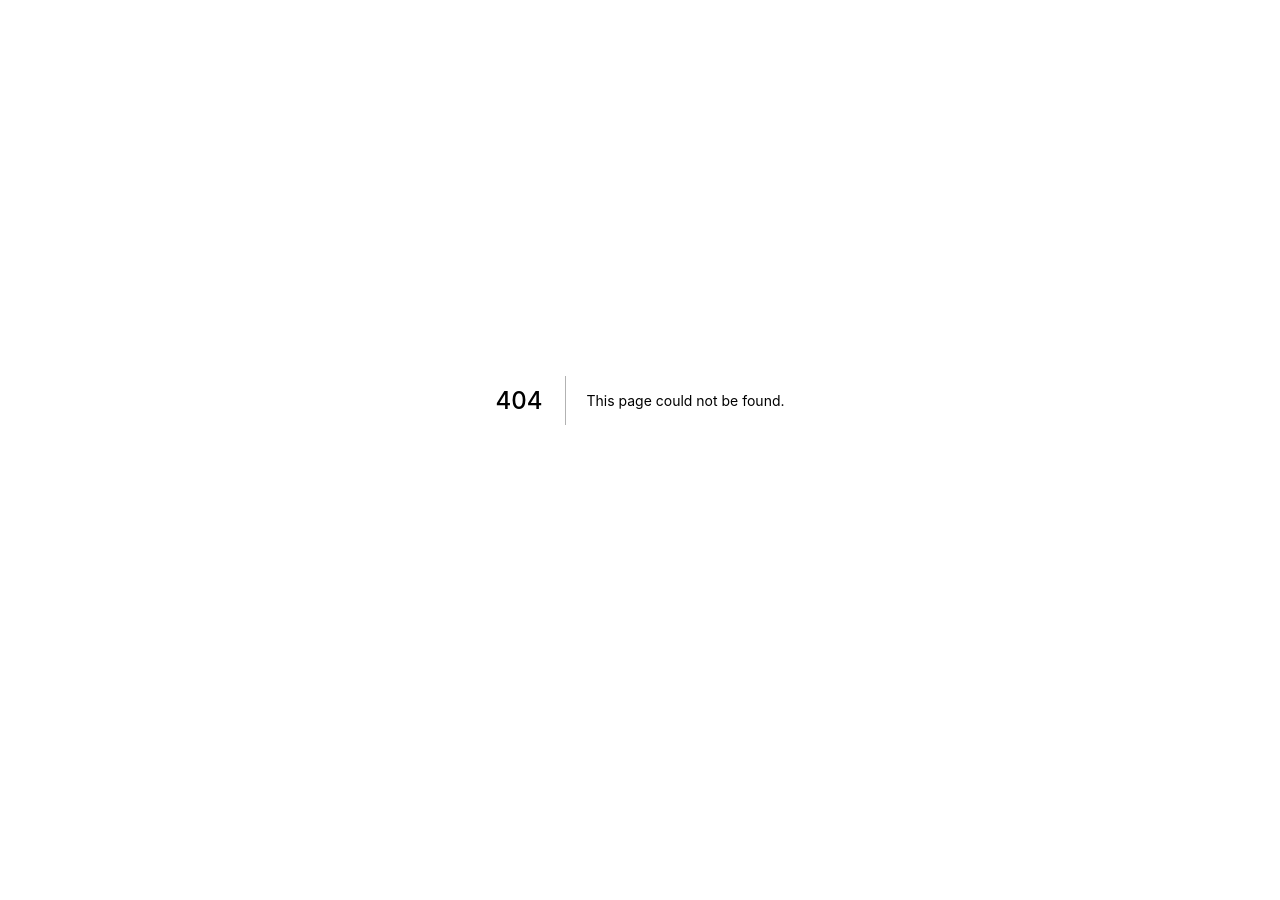
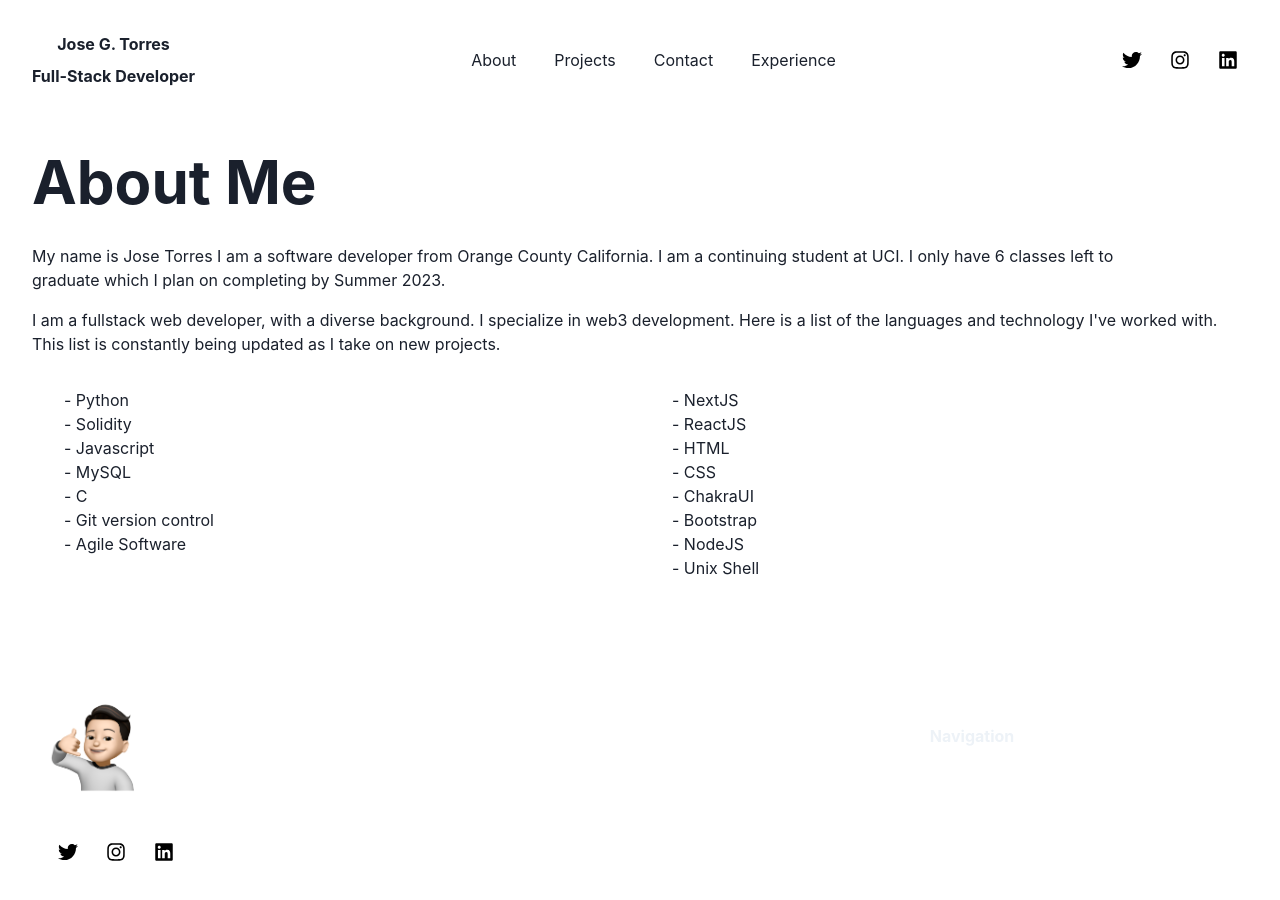
Before and after one commit to jtorresuci/portfolio-chakra-next, a Next.js app: page /about in a window 1280 px wide. Before the commit this address had no page. Shown: the top 900 px of the page. Before the commit the page ends 800 px from the top, so only its background shows below. Built offline with nearby package versions, Linux system fonts and the light colour scheme.

Commit message:
Added about me, contact page. Need to add experience and projects pages.

```diff
--- a/components/Footer.js
+++ b/components/Footer.js
@@ -16,7 +16,7 @@ const Footer = () => {
       <Grid
         templateColumns={["repeat(1,1fr)", "repeat(2, 1fr)"]}
         color="white"
-        fontWeight={"bold"}
+
       >
         <Box>
           <Image
@@ -35,15 +35,18 @@ pb={"1rem"}
         <Text fontWeight={'bold'} color="gray.100"> Navigation</Text>
 
   <BreadcrumbItem>
-    <BreadcrumbLink color={linkColors} _hover={{ color: hoverBackgroundcolor  }} href='#'>Home</BreadcrumbLink>
+    <BreadcrumbLink color={linkColors} _hover={{ color: hoverBackgroundcolor  }} href='#'>About</BreadcrumbLink>
   </BreadcrumbItem>
 
   <BreadcrumbItem>
-    <BreadcrumbLink color={linkColors} _hover={{ color: hoverBackgroundcolor  }} href='#'>About</BreadcrumbLink>
+    <BreadcrumbLink color={linkColors} _hover={{ color: hoverBackgroundcolor  }} href='#'>Projects</BreadcrumbLink>
   </BreadcrumbItem>
 
   <BreadcrumbItem isCurrentPage>
     <BreadcrumbLink color={linkColors} _hover={{ color: hoverBackgroundcolor  }} href='#'>Contact</BreadcrumbLink>
+  </BreadcrumbItem>
+  <BreadcrumbItem isCurrentPage>
+    <BreadcrumbLink color={linkColors} _hover={{ color: hoverBackgroundcolor  }} href='#'>Experience</BreadcrumbLink>
   </BreadcrumbItem>
   </VStack>
 </Breadcrumb>
--- a/components/Name.js
+++ b/components/Name.js
@@ -1,10 +1,12 @@
-import { Box, VStack } from '@chakra-ui/react'
+import { Box, Link, VStack } from '@chakra-ui/react'
 import React from 'react'
+const hoverBackgroundcolor ="red"
+
 
 const Name = () => {
   return (
-<VStack>
-      <Box>Jose Torres</Box>
+<VStack fontWeight={'bold'}>
+      <Link _hover={{ color: hoverBackgroundcolor  }} href='/'>Jose G. Torres</Link>
       <Box>Full-Stack Developer</Box>
     </VStack>
   )
--- a/components/Navbarv2.js
+++ b/components/Navbarv2.js
@@ -4,6 +4,9 @@ import Socials from "./Socials";
 import { MdMenu, MdShoppingBasket, MdShoppingCart } from "react-icons/md";
 import { NFTContext } from "../context/NFTContext";
 import Name from "./Name";
+
+const hoverBackgroundcolor ="red"
+
 
 
 const Navbarv2 = () => {
@@ -65,11 +68,12 @@ const Navbarv2 = () => {
       justifyContent="space-between"
       alignItems={"center"}
       w="30%"
+
     >
-        <Link>About</Link>
-        <Link>Projects</Link>
-        <Link>Contacts</Link>
-        <Link>Experience</Link>
+        <Link _hover={{ color: hoverBackgroundcolor  }} href='/about'>About</Link>
+        <Link _hover={{ color: hoverBackgroundcolor  }} href='/projects'>Projects</Link>
+        <Link _hover={{ color: hoverBackgroundcolor  }} href='/contact'>Contact</Link>
+        <Link _hover={{ color: hoverBackgroundcolor  }} href='/experience'>Experience</Link>
     </Flex>
     <Socials/>
   </Flex>) ) :null
--- a/pages/_app.js
+++ b/pages/_app.js
@@ -1,4 +1,6 @@
 import { ChakraProvider } from '@chakra-ui/react'
+import Footer from '../components/Footer'
+import Navbarv2 from '../components/Navbarv2'
 import NFTProvider from '../context/NFTContext'
 
 import '../styles/globals.css'
@@ -7,7 +9,9 @@ function MyApp({ Component, pageProps }) {
   return (
     <NFTProvider>
       <ChakraProvider>
+        <Navbarv2/>
         <Component {...pageProps} />
+        <Footer/>
       </ChakraProvider>
     </NFTProvider>
   )
--- /dev/null
+++ b/pages/about.js
@@ -0,0 +1,65 @@
+import {
+  Box,
+  Flex,
+  Grid,
+  Heading,
+  Icon,
+  List,
+  ListIcon,
+  ListItem,
+} from "@chakra-ui/react";
+import { ChevronRightIcon } from "react-icons/md";
+
+import React from "react";
+import Navbarv2 from "../components/Navbarv2";
+
+const About = () => {
+  return (
+    <Box>
+      <Flex p="2rem" flexDirection={"column"}>
+        {" "}
+        <Heading size="3xl">About Me</Heading>
+        <Box pt="2rem" pb="1rem" pr="5rem">
+          My name is Jose Torres I am a software developer from Orange County
+          California. I am a continuing student at UCI. I only have 6 classes
+          left to graduate which I plan on completing by Summer 2023.
+        </Box>
+        <Box>
+          I am a fullstack web developer, with a diverse background. I
+          specialize in web3 development. Here is a list of the languages and technology I've worked
+          with. This list is constantly being updated as I take on new projects.{" "}
+        </Box>
+        <Grid
+          templateColumns={[
+            "repeat(1, 1fr)",
+            "repeat(1, 1fr)",
+            "repeat(2, 1fr)",
+          ]}
+        >
+          <List p="2rem">
+            <ListItem>- Python</ListItem>
+            <ListItem>- Solidity</ListItem>
+            <ListItem>- Javascript</ListItem>
+            <ListItem>- MySQL</ListItem>
+            <ListItem>- C</ListItem>
+            <ListItem>- Git version control</ListItem>
+            <ListItem>- Agile Software</ListItem>
+          </List>
+          <List p="2rem">
+            <ListItem>- NextJS</ListItem>
+            <ListItem>- ReactJS</ListItem>
+
+            <ListItem>- HTML</ListItem>
+            <ListItem>- CSS</ListItem>
+            <ListItem>- ChakraUI</ListItem>
+            <ListItem>- Bootstrap</ListItem>
+            <ListItem>- NodeJS</ListItem>
+            <ListItem>- Unix Shell</ListItem>
+          </List>
+        </Grid>
+      </Flex>
+    </Box>
+  );
+};
+
+export default About;
--- a/pages/index.js
+++ b/pages/index.js
@@ -11,10 +11,9 @@ import styles from '../styles/Home.module.css'
 export default function Home() {
   return (
     <Box>
-      <Navbarv2/>
+
       <NavMenu/>
       <Hero/>
-    <Footer/>
     </Box>
   )
 }
```
Also changed, not shown: components/Hero.js (+14 -13 lines), components/Items/ImageAndText.js (added, +62 -0 lines), pages/contact.js (added, +29 -0 lines).
